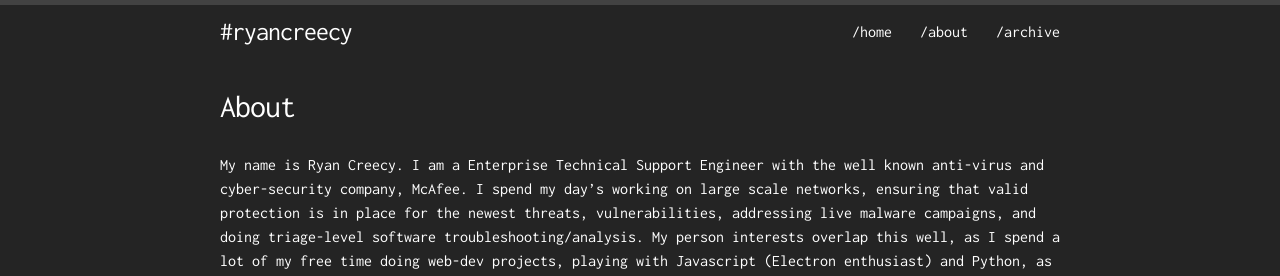
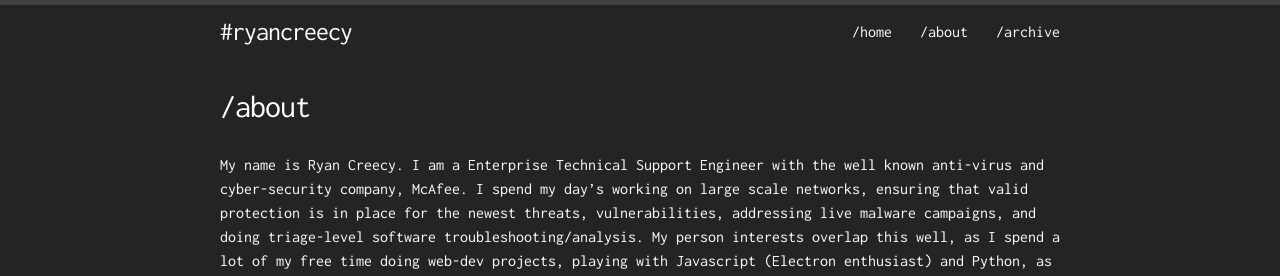
Before and after one commit to rcreecy/ryancreecy, a Jekyll site: the page built from about.md, in a window 1280 px wide. Shown: the top 276 px of the page. Built offline with Jekyll 4.4.1, drawn with Linux system fonts in a browser that asks for light colours.

```diff
--- a/about.md
+++ b/about.md
@@ -1,6 +1,6 @@
 ---
 layout: about
-title: About
+title: /about
 permalink: /about.html
 ---
 
```
Also changed, not shown: archive.md (+1 -1 lines).
